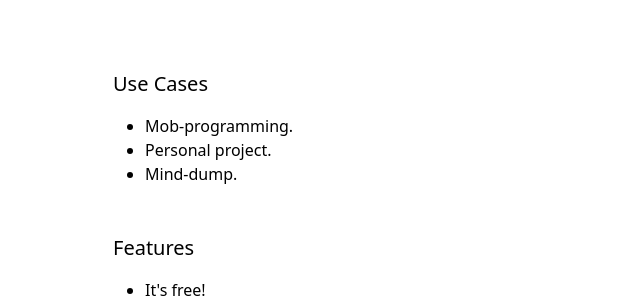
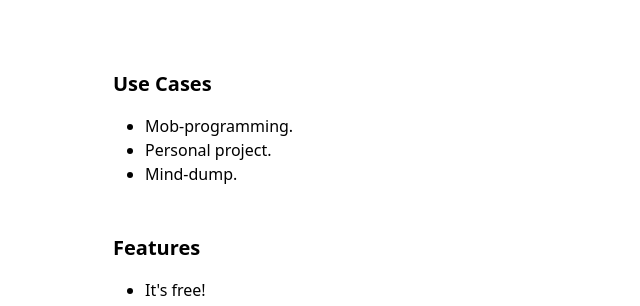
Before and after one commit to soyllamas/simpleboard, a SvelteKit app: page / in a window 1280 px wide. Shown: the part 296-602 px from the top of the page, without its empty margins (319-959 px from the left). Built offline with nearby package versions, Linux system fonts and the light colour scheme.

Commit message:
feat: make titles bolder

```diff
--- a/src/routes/+page.svelte
+++ b/src/routes/+page.svelte
@@ -38,13 +38,13 @@
             Join
         </a>
     </div>
-    <h2 class="mt-24 text-xl">Use Cases</h2>
+    <h2 class="mt-24 text-xl font-semibold">Use Cases</h2>
     <ul class="list-disc mx-auto pl-8 mt-4">
         <li>Mob-programming.</li>
         <li>Personal project.</li>
         <li>Mind-dump.</li>
     </ul>
-    <h2 class="mt-12 text-xl">Features</h2>
+    <h2 class="mt-12 text-xl font-semibold">Features</h2>
     <ul class="list-disc mx-auto pl-8 mt-4">
         <li>It's free!</li>
         <li>No account required.</li>
```
